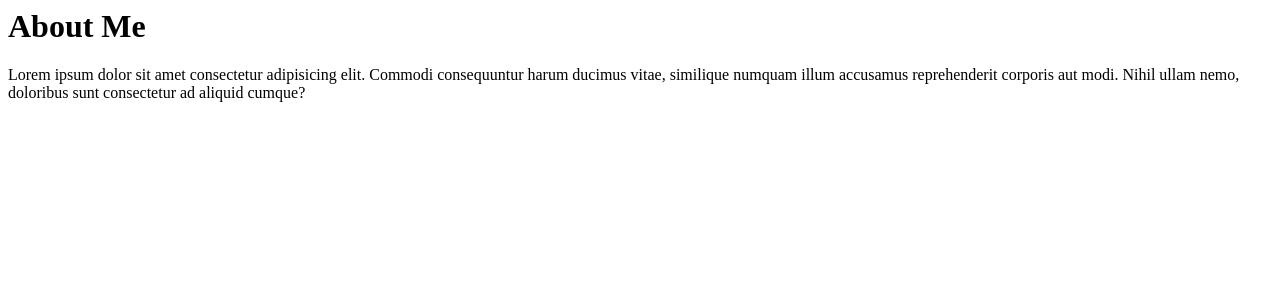
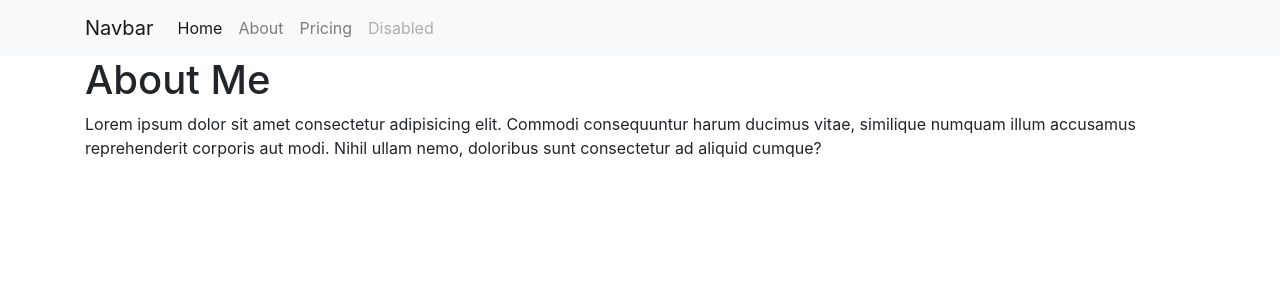
Before and after one commit to wildanka/learn_ci4, a CodeIgniter 4 app: template app/Views/pages/about.php in a window 1280 px wide. Shown: the top 300 px of the page. Run offline with PHP 8.4 and a stand-in for CodeIgniter, Linux system fonts and the light colour scheme; the template is opened without the code that fills it, so the values that code supplies are empty; some libraries are stand-ins or nearby versions.

Commit message:
10 learn to use kinda templating engine of CI4

```diff
--- /dev/null
+++ b/app/Views/layout/template.php
@@ -0,0 +1,59 @@
+<!doctype html>
+<html lang="en">
+
+<head>
+    <!-- Required meta tags -->
+    <meta charset="utf-8">
+    <meta name="viewport" content="width=device-width, initial-scale=1, shrink-to-fit=no">
+
+    <!-- Bootstrap CSS -->
+    <link rel="stylesheet" href="https://cdn.jsdelivr.net/npm/bootstrap@4.6.0/dist/css/bootstrap.min.css" integrity="sha384-B0vP5xmATw1+K9KRQjQERJvTumQW0nPEzvF6L/Z6nronJ3oUOFUFpCjEUQouq2+l" crossorigin="anonymous">
+
+    <title><?= $title; ?></title>
+</head>
+
+<body>
+    <nav class="navbar navbar-expand-lg navbar-light bg-light">
+        <div class="container">
+
+            <a class="navbar-brand" href="#">Navbar</a>
+            <button class="navbar-toggler" type="button" data-toggle="collapse" data-target="#navbarNav" aria-controls="navbarNav" aria-expanded="false" aria-label="Toggle navigation">
+                <span class="navbar-toggler-icon"></span>
+            </button>
+            <div class="collapse navbar-collapse" id="navbarNav">
+                <ul class="navbar-nav">
+                    <li class="nav-item active">
+                        <a class="nav-link" href="<?= base_url('/pages/'); ?>">Home <span class="sr-only">(current)</span></a>
+                    </li>
+                    <li class="nav-item">
+                        <a class="nav-link" href="<?= base_url('/pages/about'); ?>">About</a>
+                    </li>
+                    <li class="nav-item">
+                        <a class="nav-link" href="#">Pricing</a>
+                    </li>
+                    <li class="nav-item">
+                        <a class="nav-link disabled" href="#" tabindex="-1" aria-disabled="true">Disabled</a>
+                    </li>
+                </ul>
+            </div>
+        </div>
+
+    </nav>
+
+    <!-- Optional JavaScript; choose one of the two! -->
+    <?= $this->renderSection('content'); ?>
+
+    <!-- Option 1: jQuery and Bootstrap Bundle (includes Popper) -->
+    <script src="https://code.jquery.com/jquery-3.5.1.slim.min.js" integrity="sha384-DfXdz2htPH0lsSSs5nCTpuj/zy4C+OGpamoFVy38MVBnE+IbbVYUew+OrCXaRkfj" crossorigin="anonymous"></script>
+    <script src="https://cdn.jsdelivr.net/npm/bootstrap@4.6.0/dist/js/bootstrap.bundle.min.js" integrity="sha384-Piv4xVNRyMGpqkS2by6br4gNJ7DXjqk09RmUpJ8jgGtD7zP9yug3goQfGII0yAns" crossorigin="anonymous"></script>
+
+    <!-- Option 2: Separate Popper and Bootstrap JS -->
+    <!--
+  <script src="https://code.jquery.com/jquery-3.5.1.slim.min.js" integrity="sha384-DfXdz2htPH0lsSSs5nCTpuj/zy4C+OGpamoFVy38MVBnE+IbbVYUew+OrCXaRkfj" crossorigin="anonymous"></script>
+  <script src="https://cdn.jsdelivr.net/npm/popper.js@1.16.1/dist/umd/popper.min.js" integrity="sha384-9/reFTGAW83EW2RDu2S0VKaIzap3H66lZH81PoYlFhbGU+6BZp6G7niu735Sk7lN" crossorigin="anonymous"></script>
+  <script src="https://cdn.jsdelivr.net/npm/bootstrap@4.6.0/dist/js/bootstrap.min.js" integrity="sha384-+YQ4JLhjyBLPDQt//I+STsc9iw4uQqACwlvpslubQzn4u2UU2UFM80nGisd026JF" crossorigin="anonymous"></script>
+  -->
+
+</body>
+
+</html>
--- a/app/Views/pages/about.php
+++ b/app/Views/pages/about.php
@@ -1,3 +1,6 @@
+<?= $this->extend('layout/template'); ?>
+
+<?= $this->section('content'); ?>
 <div class="container">
     <div class="row">
         <div class="col">
@@ -6,3 +9,4 @@
         </div>
     </div>
 </div>
+<?= $this->endSection(); ?>
```
Also changed, not shown: app/Controllers/Pages.php (+2 -6 lines), app/Views/pages/home.php (+6 -2 lines).
